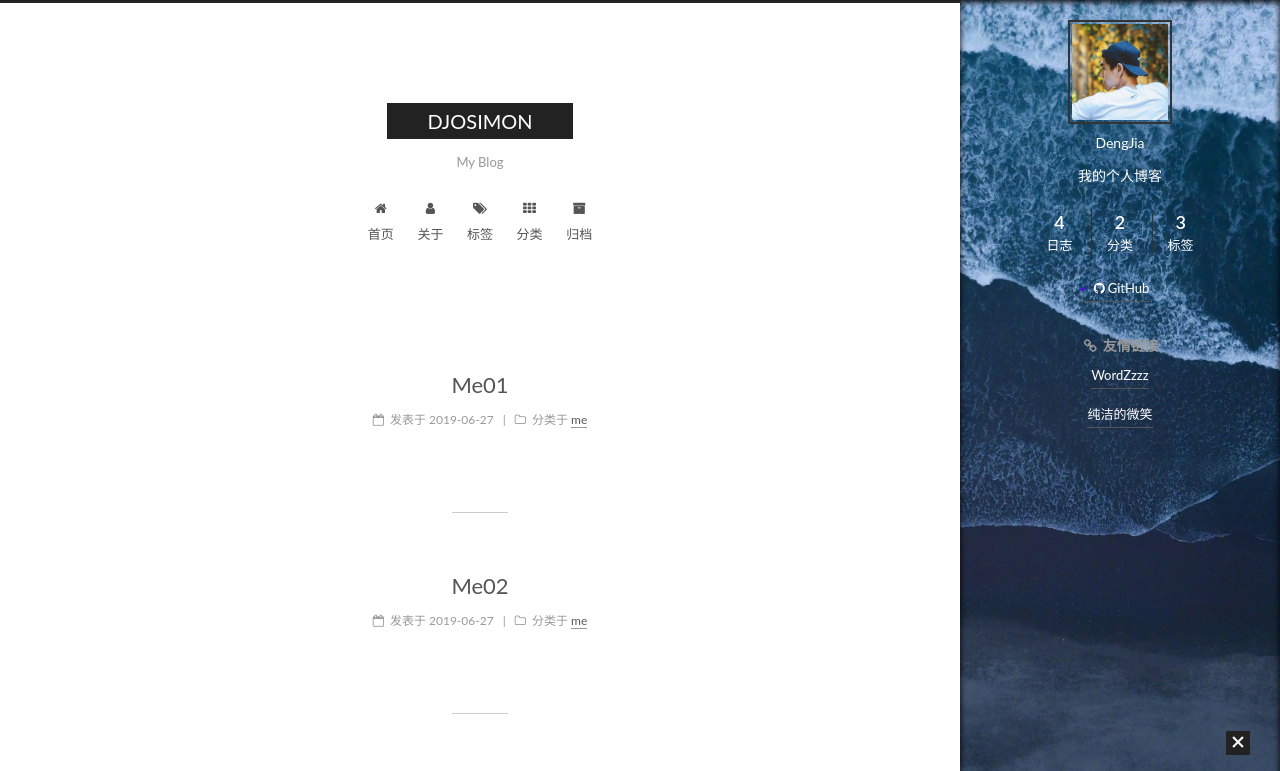
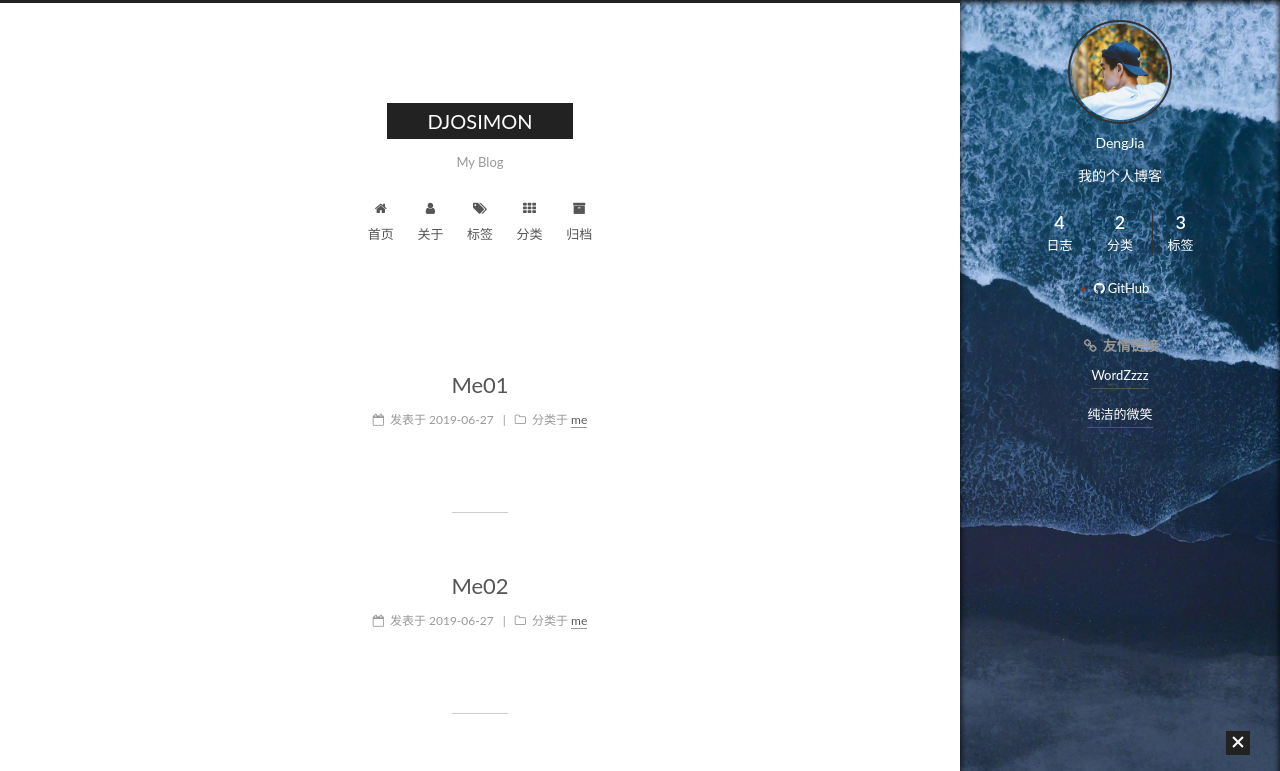
Before and after one commit to DENG-JIAAA/dengjia-lib.github.io, a plain HTML site: page index.html in a window 1280 px wide. Both pictures are taken after a click on the element 1238 px from the left and 743 px from the top of the page. Shown: the top 771 px of the page. Drawn offline with Linux system fonts and the light colour scheme.

Commit message:
Site updated: 2019-06-27 12:50:28

```diff
--- a/css/main.css
+++ b/css/main.css
@@ -1754,6 +1754,32 @@ pre .javascript .function {
   font-size: 14px;
   color: #999;
 }
+.site-author-image {
+  display: block;
+  margin: 0 auto;
+  padding: 2px;
+  max-width: 96px;
+  height: auto;
+  border: 2px solid #333;
+/* start*/
+  border-radius: 50%;
+  webkit-transition: 1.4s all;
+  moz-transition: 1.4s all;
+  ms-transition: 1.4s all;
+  transition: 1.4s all;
+/* end */
+}
+.site-author-image:hover {
+  background-color: #55dae1;
+  webkit-transform: rotate(360deg) scale(1.1);
+  moz-transform: rotate(360deg) scale(1.1);
+  ms-transform: rotate(360deg) scale(1.1);
+  -webkit-transform: rotate(360deg) scale(1.1);
+  -moz-transform: rotate(360deg) scale(1.1);
+  -ms-transform: rotate(360deg) scale(1.1);
+  -o-transform: rotate(360deg) scale(1.1);
+  transform: rotate(360deg) scale(1.1);
+}
 .site-state {
   overflow: hidden;
   line-height: 1.4;
@@ -1822,7 +1848,7 @@ pre .javascript .function {
   width: 4px;
   height: 4px;
   border-radius: 50%;
-  background: #4d0deb;
+  background: #943921;
 }
 .links-of-blogroll {
   font-size: 13px;
```
